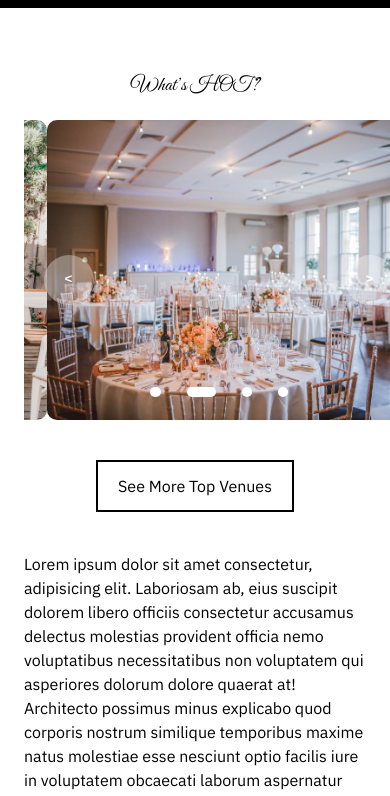
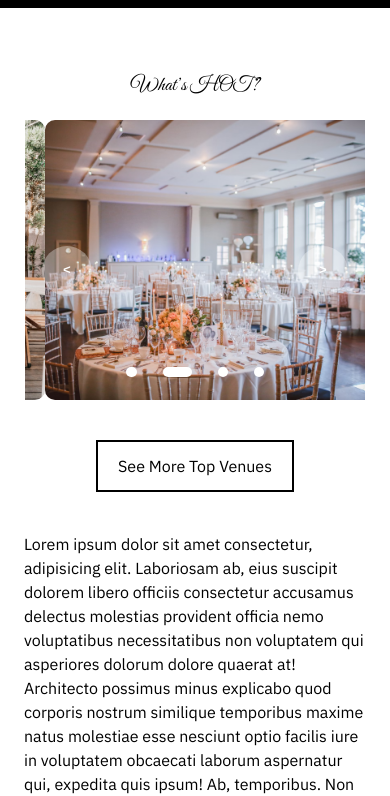
Before and after one commit to codewithmujtabo/deevana_art, a website: page index.html in a window 390 px wide. Shown: the part 52-848 px from the top of the page. Drawn offline with Linux system fonts and the light colour scheme.

Commit message:
change slider wrong parts

```diff
--- a/assets/css/input.css
+++ b/assets/css/input.css
@@ -98,12 +98,12 @@
 
 @media screen and (max-width: 768px) {
   .slider {
-    width: 400px;
-    height: 300px;
+    width: 340px;
+    height: 280px;
   }
 
   .list img {
-    width: 400px;
+    width: 340px;
   }
 
   .dots li {
--- a/index.html
+++ b/index.html
@@ -82,7 +82,7 @@
       </h2>
 
       <!-- Carousel  -->
-      <div class="slider">
+      <div class="slider mr-5">
         <div class="list">
           <div class="item">
             <img src="./assets/images/carousel_1.png" />
```
Also changed, not shown: assets/css/output.css.
